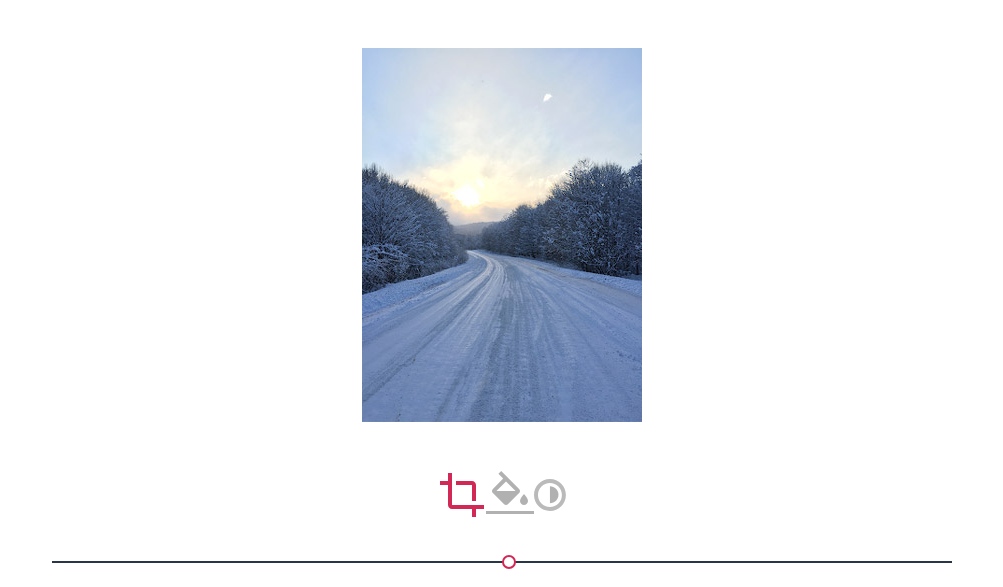
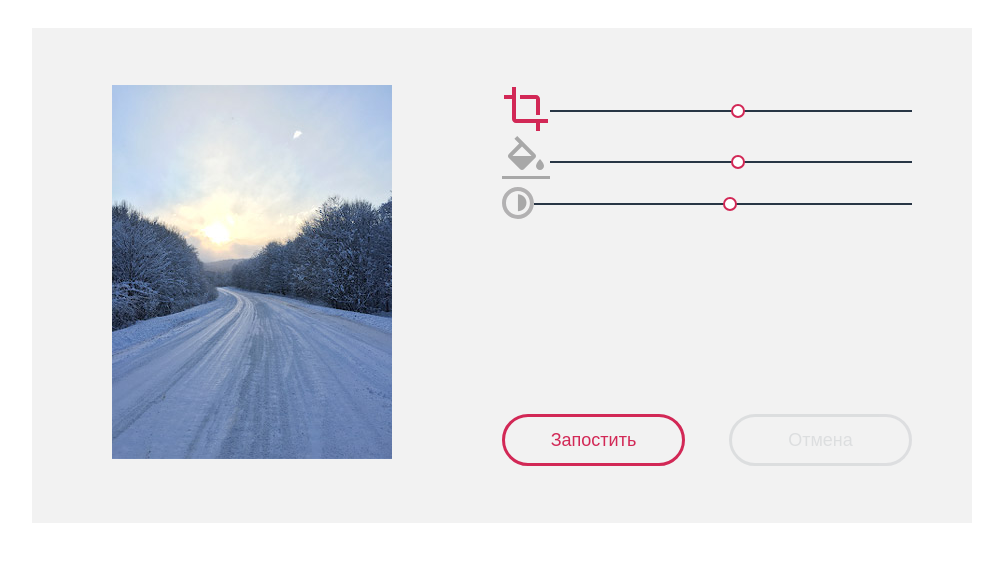
Before and after one commit to Raih07/189468-pink, a plain HTML site: page source/photo.html in a window 1280 px wide. Shown: the part 1750-2337 px from the top of the page, without its empty margins (138-1141 px from the left). Drawn offline with nearby package versions, Linux system fonts and the light colour scheme; files that its build step writes are made by us from their sources.

Commit message:
Делаю редактор фото

```diff
--- a/source/less/blocks/photo-editor.less
+++ b/source/less/blocks/photo-editor.less
@@ -1,6 +1,6 @@
 .photo-editor {
+  .set-container();
   background-color: @gray-white;
-  padding-top: 20px;
 
   @media (min-width: @width-desktop) {
     background-color: @white;
@@ -8,18 +8,65 @@
 }
 
 .photo-editor__form {
-  .container();
-  .set-container();
+
+  padding-top: 20px;
+  padding-bottom: 41px;
+
   display: flex;
   flex-direction: column;
+
+  @media (min-width: @width-tablets) {
+    flex-direction: row;
+    justify-content: space-between;
+    padding-top: 57px;
+    padding-bottom: 54px;
+  }
+
+  @media (min-width: @width-desktop) {
+    padding-bottom: 57px;
+    padding-left: 80px;
+    padding-right: 60px;
+    background-color: @gray-white;
+  }
 }
 
 .photo-editor__picture {
   margin-bottom: 42px;
   margin-left: auto;
   margin-right: auto;
-  padding-left: 20px;
-  padding-right: 20px;
+  .container();
+
+  @media (min-width: @width-tablets) {
+    margin: 0;
+    padding: 0;
+  }
+}
+
+.photo-editor__body {
+  @media (min-width: @width-tablets) {
+    display: flex;
+    flex-direction: column;
+    //только в планшете, для задания grow 1 уравновесииь с картинкой и прижатия кнопок отправки к низу маргином сверху
+    width: 275px;
+  }
+
+  @media (min-width: @width-desktop) {
+    width: 410px;
+  }
+}
+
+.photo-editor__controls-list {
+
+
+
+}
+
+.photo-editor__control {
+  display: inline-block;
+  @media (min-width: @width-tablets) {
+    display: flex;
+    align-items: center;
+  }
 }
 
 .photo-editor__controls {
@@ -67,8 +114,15 @@
   height: 2px;
   background-color: @dark-blue;
 
-  &--active {
+  &--crop {
     display: block;
+  }
+
+  @media (min-width: @width-tablets) {
+    &--saturate,
+    &--bright {
+      display: block;
+    }
   }
 }
 
@@ -97,8 +151,19 @@
   flex-direction: column;
   .container();
   padding-top: 38px;
-  padding-bottom: 41px;
-  border-top: 1px solid rgba(40, 54, 69, 0.1);
+  //padding-bottom: 41px;
+  //border-top: 1px solid rgba(40, 54, 69, 0.1);
+
+  @media (min-width: @width-tablets) {
+    margin-top: auto;
+    padding-left: 0;
+    padding-right: 13px;
+  }
+  @media (min-width: @width-desktop) {
+    padding: 0;
+    flex-direction: row;
+    justify-content: space-between;
+  }
 }
 
 .photo-editor__upl-btn {
@@ -114,6 +179,15 @@
 
   &:active {
     color: rgba(1, 1, 1, 0.3);
+  }
+
+  @media (min-width: @width-tablets) {
+    margin-bottom: 24px;
+  }
+
+  @media (min-width: @width-desktop) {
+    margin-bottom: 0;
+    width: 183px;
   }
 }
 
@@ -132,4 +206,7 @@
     background-color: @dark-blue;
     opacity: 0.3;
   }
+  @media (min-width: @width-desktop) {
+    width: 183px;
+  }
 }
--- a/source/photo.html
+++ b/source/photo.html
@@ -248,6 +248,58 @@
             <div class="photo-editor__picture">
               <img class="photo-editor__img" src="img/photo-road-mobile@1x.jpg" width="280" height="374" alt="Обрабатываемое фото">
             </div>
+
+            <div class="photo-editor__body">
+              <div class="photo-editor__controls-list">
+
+                <!--**Кроп**-->
+                <div class="photo-editor__control photo-editor__control--crop">
+                  <button class="photo-editor__btn photo-editor__btn--active photo-editor__btn--crop" type="button" aria-label="Обрезка фотографии">
+                    <svg version="1.0" id="Layer_1" xmlns="http://www.w3.org/2000/svg" xmlns:xlink="http://www.w3.org/1999/xlink" x="0px" y="0px" width="48px" height="48px" viewBox="0 0 48 48" enable-background="new 0 0 48 48" xml:space="preserve">
+                      <path fill="none" d="M0,0h48v48H0V0z"/>
+                      <path d="M34,30h4V14c0-2.21-1.79-4-4-4H18v4h16V30z M14,34V2h-4v8H2v4h8v20c0,2.21,1.79,4,4,4h20v8h4v-8h8v-4H14z"/>
+                    </svg>
+                  </button>
+                  <div class="photo-editor__bar photo-editor__bar--crop photo-editor__bar--active">
+                    <button class="photo-editor__thumb photo-editor__thumb--crop" id="thumb_btn_crop" type="button" aria-label="Ползунок кадрирования"></button>
+                  </div>
+                </div>
+
+                <!--**Насыщеноость**-->
+                <div class="photo-editor__control photo-editor__control--saturate">
+                  <button class="photo-editor__btn photo-editor__btn--saturate" type="button" aria-label="Насыщенность фотографии">
+                    <svg version="1.0" id="Layer_1" xmlns="http://www.w3.org/2000/svg" xmlns:xlink="http://www.w3.org/1999/xlink" x="0px" y="0px" width="48px" height="48px" viewBox="0 0 48 48" enable-background="new 0 0 48 48" xml:space="preserve">
+                      <path fill="none" d="M0,0h48v48H0V0z"/>
+                      <path d="M33.12,17.88L15.24,0l-2.83,2.83l4.76,4.76L6.88,17.88c-1.17,1.17-1.17,3.07,0,4.24l11,11C18.46,33.71,19.23,34,20,34 s1.54-0.29,2.12-0.88l11-11C34.29,20.95,34.29,19.05,33.12,17.88z M10.41,20L20,10.42L29.59,20H10.41z M38,23c0,0-4,4.33-4,7 c0,2.21,1.79,4,4,4s4-1.79,4-4C42,27.33,38,23,38,23z"/>
+                      <rect y="40" width="48" height="3"/>
+                    </svg>
+                  </button>
+                  <div class="photo-editor__bar photo-editor__bar--saturate">
+                    <button class="photo-editor__thumb photo-editor__thumb--saturate" id="thumb_btn_satur" type="button" aria-label="Ползунок насыщенности"></button>
+                  </div>
+                </div>
+
+                <!--**Яркость**-->
+                <div class="photo-editor__control photo-editor__control--bright">
+                  <button class="photo-editor__btn photo-editor__btn--bright" type="button" aria-label="Яркость фотографии">
+                    <svg version="1.0" id="Layer_1" xmlns="http://www.w3.org/2000/svg" xmlns:xlink="http://www.w3.org/1999/xlink" x="0px" y="0px" width="31.92px" height="31.92px" viewBox="-35.422 -7.96 31.92 31.92" enable-background="new -35.422 -7.96 31.92 31.92" xml:space="preserve">
+                      <path fill="#231F20" d="M-19.462-3.96c6.595,0,11.96,5.365,11.96,11.96s-5.365,11.96-11.96,11.96S-31.422,14.595-31.422,8 S-26.057-3.96-19.462-3.96 M-19.462-7.96c-8.814,0-15.96,7.145-15.96,15.96c0,8.813,7.146,15.96,15.96,15.96S-3.502,16.813-3.502,8 C-3.502-0.815-10.648-7.96-19.462-7.96L-19.462-7.96z"/>
+                      <path d="M-19.462,16.331c4.706,0,8.52-3.813,8.52-8.52c0-4.705-3.813-8.519-8.52-8.519"/>
+                    </svg>
+                  </button>
+                  <div class="photo-editor__bar photo-editor__bar--bright">
+                    <button class="photo-editor__thumb photo-editor__thumb--bright" id="thumb_btn_bright" type="button" aria-label="Ползунок яркости"></button>
+                  </div>
+                </div>
+              </div>
+              <!--Кнопки отправки формы-->
+              <div class="photo-editor__upl-btns">
+                <button class="photo-editor__upl-btn btn btn--round" id="btn_upl" type="submit" aria-label="Загрузить фотографию">Запостить</button>
+                <button class="photo-editor__cancel-btn btn btn--round" id="btn_cancel" type="button" aria-label="Сбросить фильтр">Отмена</button>
+              </div>
+
+            </div>
+            <!--
             <div class="photo-editor__controls">
               <div class="photo-editor__filters">
                 <button class="photo-editor__btn photo-editor__btn--active photo-editor__btn--crop" type="button" aria-label="Обрезка фотографии">
@@ -285,7 +337,7 @@
             <div class="photo-editor__upl-btns">
               <button class="photo-editor__upl-btn btn btn--round" id="btn_upl" type="submit" aria-label="Загрузить фотографию">Запостить</button>
               <button class="photo-editor__cancel-btn btn btn--round" id="btn_cancel" type="button" aria-label="Сбросить фильтр">Отмена</button>
-            </div>
+            </div>-->
           </form>
         </div>
       </section>
```
